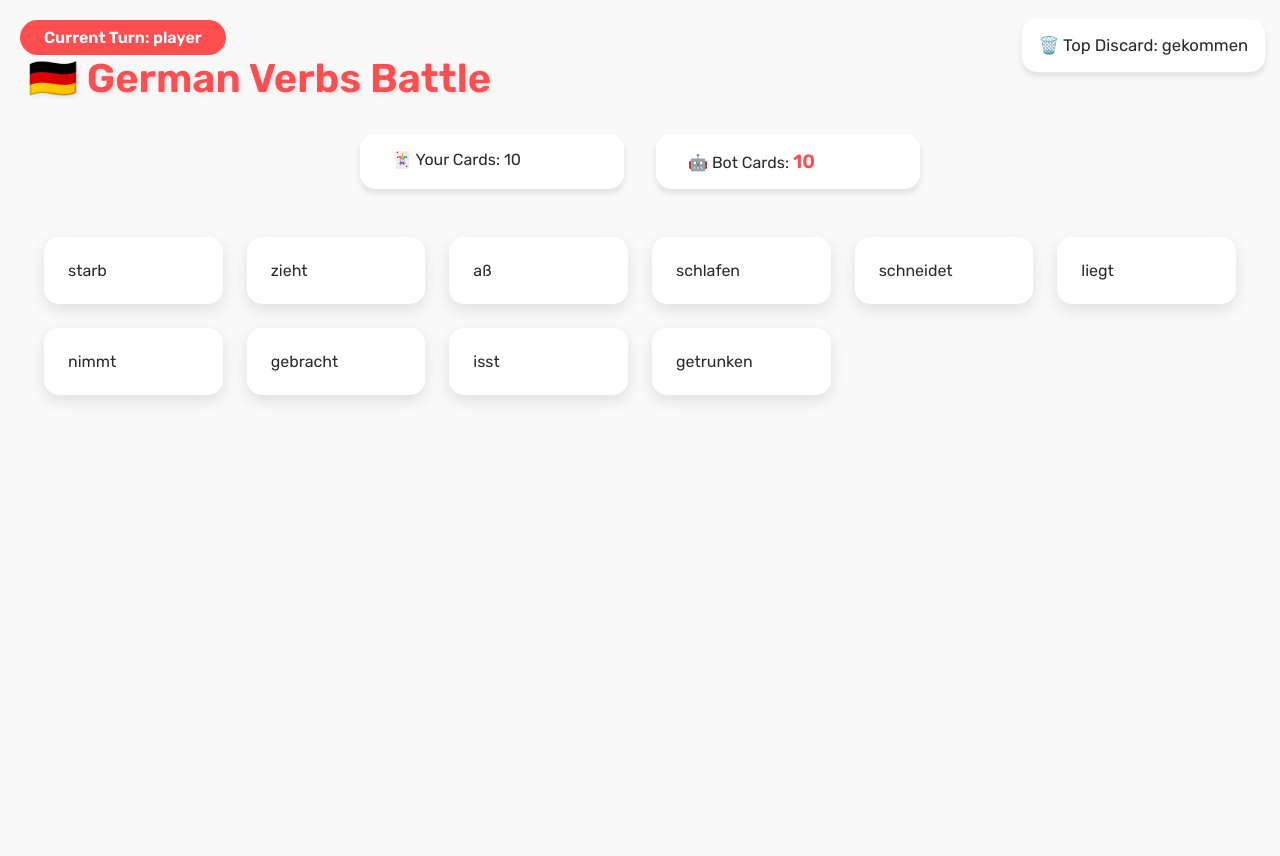
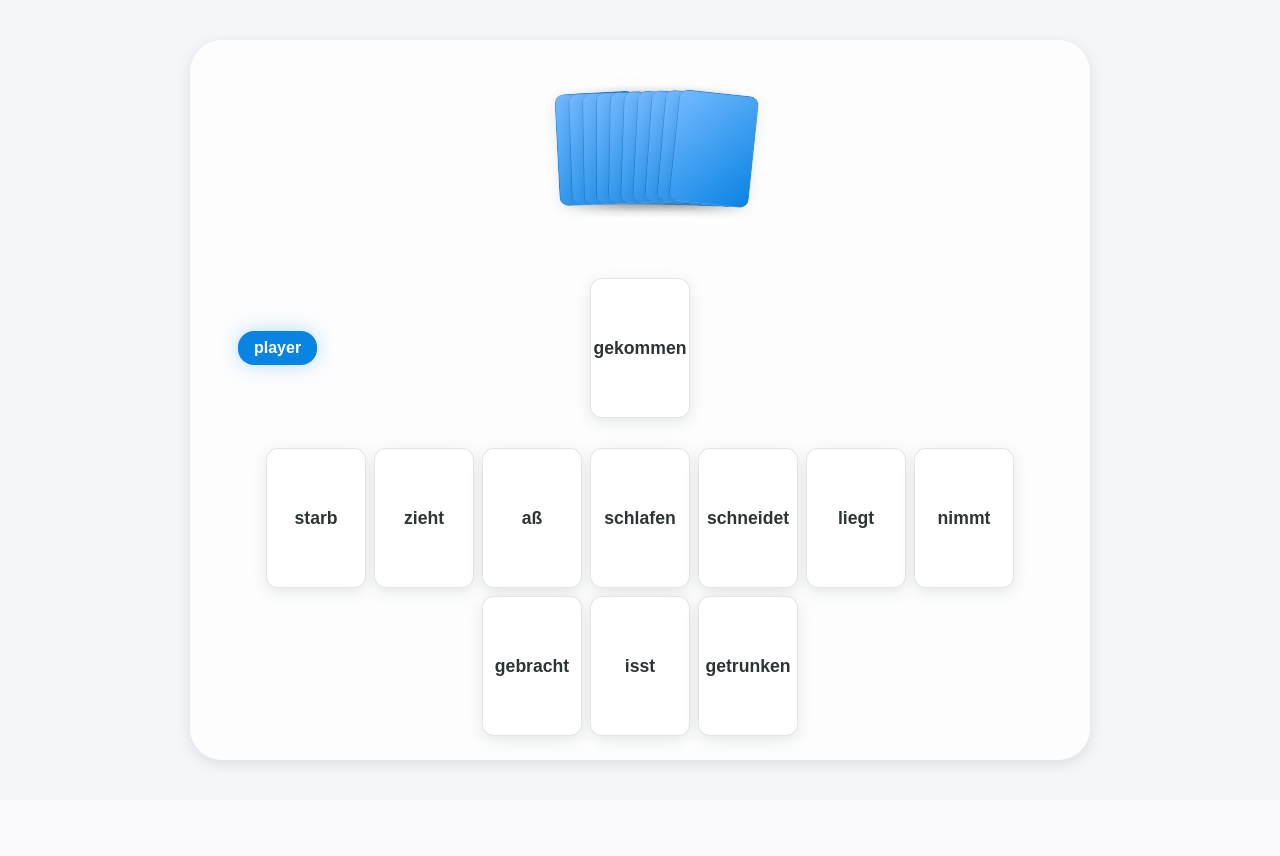
Before and after one commit to CommanderNULL/starke-verben-duell, a Flask app: page / in a window 1280 px wide. After the commit the page ends 768 px from the top, so only its background shows below. Run offline with Flask 3, Linux system fonts and the light colour scheme.

Commit message:
Alter styles to be more fresh and minimalistic

```diff
--- a/static/css/style.css
+++ b/static/css/style.css
@@ -1,106 +1,259 @@
 :root {
-    --primary: #2A2B2E;
-    --accent: #FF4E50;
-    --background: #F9F9F9;
-    --card-bg: #FFFFFF;
+    --primary: #2d3436;
+    --accent: #0984e3;
+    --background: #f5f6fa;
+    --card-bg: #ffffff;
+    --card-back: linear-gradient(135deg, #74b9ff, #0984e3);
+    --shadow: 0 4px 15px rgba(0, 0, 0, 0.1);
+    --border: 1px solid rgba(0, 0, 0, 0.1);
+    --glow: 0 0 20px rgba(9, 132, 227, 0.3);
+    --card-width: 100px;
+    --card-height: 140px;
+}
+
+* {
+    margin: 0;
+    padding: 0;
+    box-sizing: border-box;
 }
 
 body {
-    font-family: 'Rubik', sans-serif;
+    font-family: 'Arial', sans-serif;
     background: var(--background);
     color: var(--primary);
     min-height: 100vh;
-    padding: 20px;
-}
-
-h1 {
-    color: var(--accent);
-    font-size: 2.5rem;
-    margin-bottom: 0.5em;
-    text-shadow: 2px 2px 4px rgba(0,0,0,0.1);
-}
-
-.game-info {
     display: flex;
     justify-content: center;
-    gap: 2rem;
-    margin: 2rem 0;
-    flex-wrap: wrap;
-}
-
-.info-box {
-    background: var(--card-bg);
-    padding: 1rem 2rem;
-    border-radius: 15px;
-    box-shadow: 0 4px 6px rgba(0,0,0,0.1);
-    min-width: 200px;
-}
-
-.card-container {
-    display: grid;
-    grid-template-columns: repeat(auto-fit, minmax(160px, 1fr));
-    gap: 1.5rem;
-    max-width: 1200px;
-    margin: 2rem auto;
+    align-items: center;
     padding: 1rem;
 }
 
+.game-table {
+    width: 100%;
+    max-width: 900px;
+    height: 90vh;
+    display: flex;
+    flex-direction: column;
+    justify-content: space-between;
+    padding: 1rem;
+    background: rgba(255, 255, 255, 0.8);
+    border-radius: 2rem;
+    backdrop-filter: blur(10px);
+    box-shadow: var(--shadow);
+}
+
+.player-area {
+    display: flex;
+    flex-direction: column;
+    gap: 0.5rem;
+    min-height: 200px;
+}
+
+.player-info {
+    display: flex;
+    justify-content: space-between;
+    align-items: center;
+    padding: 0.5rem 1rem;
+    background: rgba(255, 255, 255, 0.1);
+    border-radius: 1rem;
+    border: var(--border);
+}
+
+.player-name {
+    font-weight: bold;
+    font-size: 1.1rem;
+    color: var(--card-bg);
+    text-shadow: 0 0 10px rgba(255, 255, 255, 0.3);
+}
+
+.card-count {
+    background: var(--accent);
+    color: white;
+    padding: 0.25rem 0.75rem;
+    border-radius: 1rem;
+    font-size: 0.9rem;
+    box-shadow: var(--glow);
+}
+
+.play-area {
+    display: flex;
+    justify-content: center;
+    align-items: center;
+    gap: 2rem;
+    position: relative;
+    min-height: 160px;
+}
+
+.discard-pile {
+    width: var(--card-width);
+    height: var(--card-height);
+    position: relative;
+}
+
+.discard-pile::before {
+    content: 'Отбой';
+    position: absolute;
+    top: -1.5rem;
+    left: 50%;
+    transform: translateX(-50%);
+    color: var(--card-bg);
+    font-size: 0.8rem;
+    opacity: 0.8;
+}
+
 .card {
+    width: var(--card-width);
+    height: var(--card-height);
     background: var(--card-bg);
-    border-radius: 15px;
-    padding: 1.5rem;
-    box-shadow: 0 6px 15px rgba(0,0,0,0.1);
+    border-radius: 12px;
+    display: flex;
+    justify-content: center;
+    align-items: center;
+    font-size: 1.1rem;
+    font-weight: bold;
     cursor: pointer;
+    position: relative;
+    transform-style: preserve-3d;
     transition: all 0.3s ease;
-    position: relative;
-    overflow: hidden;
+    box-shadow: var(--shadow);
+    border: var(--border);
+    color: var(--primary);
+    user-select: none;
 }
 
 .card:hover {
-    transform: translateY(-5px) scale(1.03);
-    box-shadow: 0 12px 25px rgba(0,0,0,0.15);
+    transform: translateY(-10px);
+    box-shadow: var(--glow);
 }
 
-.discard-pile {
-    position: fixed;
-    top: 20px;
-    right: 20px;
-    background: var(--card-bg);
-    padding: 1rem;
-    border-radius: 15px;
-    box-shadow: 0 4px 6px rgba(0,0,0,0.1);
-    animation: pulse 2s infinite;
+.player-hand {
+    display: flex;
+    justify-content: center;
+    gap: 0.5rem;
+    padding: 0.5rem;
+    min-height: 150px;
+    flex-wrap: wrap;
+    max-width: 100%;
+    align-items: center;
+}
+
+.bot-hand {
+    display: flex;
+    justify-content: center;
+    padding: 0.5rem;
+    min-height: 150px;
+    position: relative;
+    transform-origin: center bottom;
+    transform: scale(0.8);
+}
+
+.bot-hand .card {
+    position: absolute;
+    cursor: default;
+    transform-origin: center bottom;
+    transition: transform 0.3s ease;
+    background: var(--card-back);
+}
+
+.bot-hand .card:hover {
+    transform: none;
+    box-shadow: var(--shadow);
+}
+
+.bot-hand .card:nth-child(1) { transform: translateX(-50px) rotate(-3deg); }
+.bot-hand .card:nth-child(2) { transform: translateX(-35px) rotate(-2deg); }
+.bot-hand .card:nth-child(3) { transform: translateX(-20px) rotate(-1deg); }
+.bot-hand .card:nth-child(4) { transform: translateX(-5px) rotate(0deg); }
+.bot-hand .card:nth-child(5) { transform: translateX(10px) rotate(1deg); }
+.bot-hand .card:nth-child(6) { transform: translateX(25px) rotate(2deg); }
+.bot-hand .card:nth-child(7) { transform: translateX(40px) rotate(3deg); }
+.bot-hand .card:nth-child(8) { transform: translateX(55px) rotate(4deg); }
+.bot-hand .card:nth-child(9) { transform: translateX(70px) rotate(5deg); }
+.bot-hand .card:nth-child(10) { transform: translateX(85px) rotate(6deg); }
+
+.bot-hand::after {
+    content: 'Карты бота';
+    position: absolute;
+    top: -1.5rem;
+    left: 50%;
+    transform: translateX(-50%);
+    color: var(--card-bg);
+    font-size: 0.8rem;
+    opacity: 0.8;
+    z-index: 1;
 }
 
 .turn-indicator {
-    position: fixed;
-    top: 20px;
-    left: 20px;
+    position: absolute;
+    top: 50%;
+    left: 2rem;
+    transform: translateY(-50%);
     background: var(--accent);
     color: white;
-    padding: 0.5rem 1.5rem;
-    border-radius: 25px;
-    font-weight: 600;
+    padding: 0.5rem 1rem;
+    border-radius: 1rem;
+    font-weight: bold;
+    box-shadow: var(--glow);
+    font-size: 1rem;
 }
 
-#bot-count {
-    color: var(--accent);
-    font-weight: 600;
-    font-size: 1.2rem;
-}
-
-@keyframes pulse {
-    0% { transform: scale(1); }
-    50% { transform: scale(1.05); }
-    100% { transform: scale(1); }
+.notification {
+    position: fixed;
+    bottom: 20px;
+    left: 50%;
+    transform: translateX(-50%);
+    background: var(--accent);
+    color: white;
+    padding: 0.75rem 1.5rem;
+    border-radius: 1rem;
+    box-shadow: var(--glow);
+    animation: slideIn 0.3s ease;
+    z-index: 1000;
+    font-weight: bold;
+    font-size: 0.9rem;
 }
 
 @keyframes slideIn {
-    from { transform: translateX(-50%) translateY(100%); }
-    to { transform: translateX(-50%) translateY(0); }
+    from {
+        transform: translate(-50%, 100%);
+        opacity: 0;
+    }
+    to {
+        transform: translate(-50%, 0);
+        opacity: 1;
+    }
 }
 
 @keyframes slideOut {
-    from { transform: translateX(-50%) translateY(0); }
-    to { transform: translateX(-50%) translateY(100%); }
+    from {
+        transform: translate(-50%, 0);
+        opacity: 1;
+    }
+    to {
+        transform: translate(-50%, 100%);
+        opacity: 0;
+    }
 }
+
+@keyframes playCard {
+    from {
+        transform: scale(0.8) rotate(var(--rotation));
+        opacity: 0;
+    }
+    to {
+        transform: scale(1) rotate(var(--rotation));
+        opacity: 1;
+    }
+}
+
+@keyframes dealCard {
+    from {
+        transform: translateY(-100vh) rotate(var(--rotation));
+        opacity: 0;
+    }
+    to {
+        transform: translateY(0) rotate(var(--rotation));
+        opacity: 1;
+    }
+}
+}
--- a/static/js/game.js
+++ b/static/js/game.js
@@ -1,13 +1,40 @@
+let lastState = null;
+
 async function fetchGameState() {
     const response = await fetch('/game/state');
     const data = await response.json();
 
     document.getElementById('turn').textContent = data.current_turn;
-    document.getElementById('discard').textContent = data.discard_pile[0];
-    document.getElementById('bot-count').textContent = data.bot_cards_count;
-    document.getElementById('cards-count').textContent = data.player_cards.length;
 
+    if (lastState) {
+        updateGameState(lastState, data);
+    } else {
+        renderInitialState(data);
+    }
+
+    lastState = data;
+}
+
+function renderInitialState(data) {
+    // Рендерим карты игрока
     renderPlayerCards(data.player_cards);
+
+    // Рендерим верхнюю карту
+    renderTopCard(data.discard_pile);
+
+    // Рендерим карты бота
+    renderBotHand(data.bot_cards_count);
+}
+
+function updateGameState(oldState, newState) {
+    // Обновляем карты игрока
+    updatePlayerCards(oldState.player_cards, newState.player_cards);
+
+    // Обновляем верхнюю карту
+    updateTopCard(oldState.discard_pile, newState.discard_pile);
+
+    // Обновляем карты бота
+    updateBotHand(oldState.bot_cards_count, newState.bot_cards_count);
 }
 
 function renderPlayerCards(cards) {
@@ -15,13 +42,90 @@
     container.innerHTML = '';
 
     cards.forEach(card => {
+        const cardElement = createCardElement(card);
+        cardElement.onclick = () => playCard(card);
+        container.appendChild(cardElement);
+    });
+}
+
+function updatePlayerCards(oldCards, newCards) {
+    const container = document.getElementById('player-cards');
+
+    // Удаляем карты, которых нет в новом состоянии
+    Array.from(container.children).forEach(card => {
+        const cardData = [card.textContent, card.dataset.verb, card.dataset.form];
+        if (!newCards.some(newCard =>
+            newCard[0] === cardData[0] &&
+            newCard[1] === cardData[1] &&
+            newCard[2] === cardData[2]
+        )) {
+            card.remove();
+        }
+    });
+
+    // Добавляем новые карты
+    newCards.forEach(newCard => {
+        if (!Array.from(container.children).some(card =>
+            card.textContent === newCard[0] &&
+            card.dataset.verb === newCard[1] &&
+            card.dataset.form === newCard[2]
+        )) {
+            const cardElement = createCardElement(newCard);
+            cardElement.onclick = () => playCard(newCard);
+            container.appendChild(cardElement);
+        }
+    });
+}
+
+function createCardElement(card) {
+    const cardElement = document.createElement('div');
+    cardElement.className = 'card';
+    cardElement.textContent = card[0];
+    cardElement.dataset.verb = card[1];
+    cardElement.dataset.form = card[2];
+    return cardElement;
+}
+
+function renderTopCard(card) {
+    const discardPile = document.querySelector('.discard-pile');
+    discardPile.innerHTML = '';
+
+    const cardElement = createCardElement(card);
+    cardElement.style.setProperty('--rotation', `${Math.random() * 4 - 2}deg`);
+    discardPile.appendChild(cardElement);
+}
+
+function updateTopCard(oldCard, newCard) {
+    if (oldCard[0] !== newCard[0] || oldCard[1] !== newCard[1] || oldCard[2] !== newCard[2]) {
+        const discardPile = document.querySelector('.discard-pile');
+        discardPile.innerHTML = ''; // Очищаем отбой перед добавлением новой карты
+
+        const cardElement = createCardElement(newCard);
+        cardElement.style.setProperty('--rotation', `${Math.random() * 4 - 2}deg`);
+        discardPile.appendChild(cardElement);
+
+        // Анимация появления карты
+        cardElement.style.animation = 'playCard 0.5s ease forwards';
+    }
+}
+
+function renderBotHand(count) {
+    const botHand = document.querySelector('.bot-hand');
+    botHand.innerHTML = '';
+
+    // Создаем карты бота внахлест
+    for (let i = 0; i < count; i++) {
         const cardElement = document.createElement('div');
         cardElement.className = 'card';
-        cardElement.textContent = card[0];
-        cardElement.onclick = () => playCard(card);
+        cardElement.style.background = 'var(--card-back)';
+        botHand.appendChild(cardElement);
+    }
+}
 
-        container.appendChild(cardElement);
-    });
+function updateBotHand(oldCount, newCount) {
+    if (oldCount !== newCount) {
+        renderBotHand(newCount);
+    }
 }
 
 async function playCard(card) {
@@ -44,17 +148,8 @@
 
 function showNotification(message) {
     const notification = document.createElement('div');
+    notification.className = 'notification';
     notification.textContent = message;
-    notification.style.position = 'fixed';
-    notification.style.bottom = '20px';
-    notification.style.left = '50%';
-    notification.style.transform = 'translateX(-50%)';
-    notification.style.background = 'var(--accent)';
-    notification.style.color = 'white';
-    notification.style.padding = '1rem 2rem';
-    notification.style.borderRadius = '25px';
-    notification.style.boxShadow = '0 4px 6px rgba(0,0,0,0.2)';
-    notification.style.animation = 'slideIn 0.3s ease';
 
     document.body.appendChild(notification);
 
--- a/templates/index.html
+++ b/templates/index.html
@@ -1,30 +1,29 @@
 <!DOCTYPE html>
-<html lang="en">
+<html lang="de">
 <head>
     <meta charset="UTF-8">
     <meta name="viewport" content="width=device-width, initial-scale=1.0">
-    <title>German Verbs Card Game</title>
-    <link href="https://fonts.googleapis.com/css2?family=Rubik:wght@400;600&display=swap" rel="stylesheet">
+    <title>Starke Werben Duel</title>
     <link rel="stylesheet" href="{{ url_for('static', filename='css/style.css') }}">
 </head>
 <body>
-    <div class="turn-indicator">Current Turn: <span id="turn">Loading...</span></div>
-    <h1>🇩🇪 German Verbs Battle</h1>
+    <div class="game-table">
+        <!-- Область бота -->
+        <div class="player-area bot-area">
+            <div class="bot-hand"></div>
+        </div>
 
-    <div class="discard-pile">
-        🗑️ Top Discard: <span id="discard">Loading...</span>
-    </div>
+        <!-- Центральная область -->
+        <div class="play-area">
+            <div class="discard-pile"></div>
+            <div class="turn-indicator" id="turn">Ход: 1</div>
+        </div>
 
-    <div class="game-info">
-        <div class="info-box">
-            🃏 Your Cards: <span id="cards-count">0</span>
-        </div>
-        <div class="info-box">
-            🤖 Bot Cards: <span id="bot-count">Loading...</span>
+        <!-- Область игрока -->
+        <div class="player-area">
+            <div class="player-hand" id="player-cards"></div>
         </div>
     </div>
-
-    <div class="card-container" id="player-cards"></div>
 
     <script src="{{ url_for('static', filename='js/game.js') }}"></script>
 </body>
```
